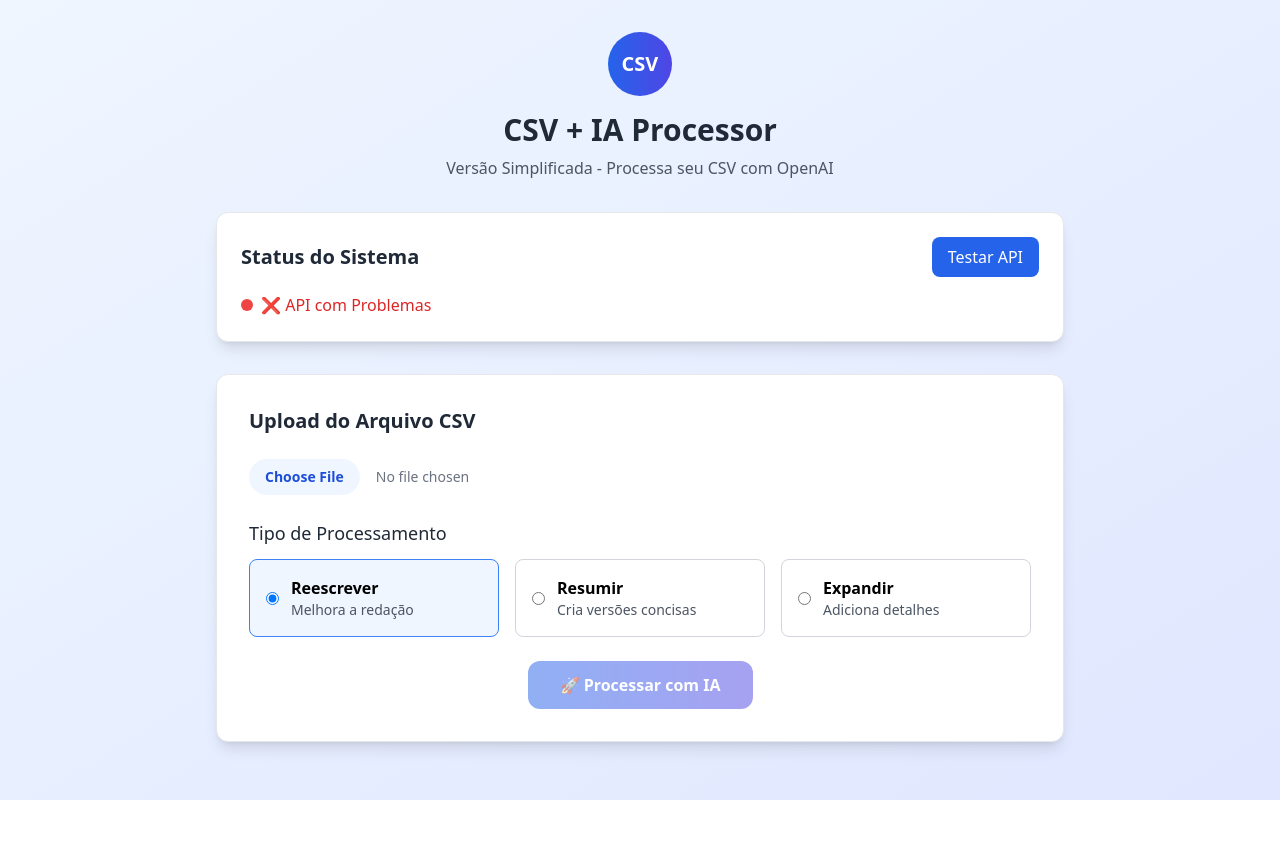
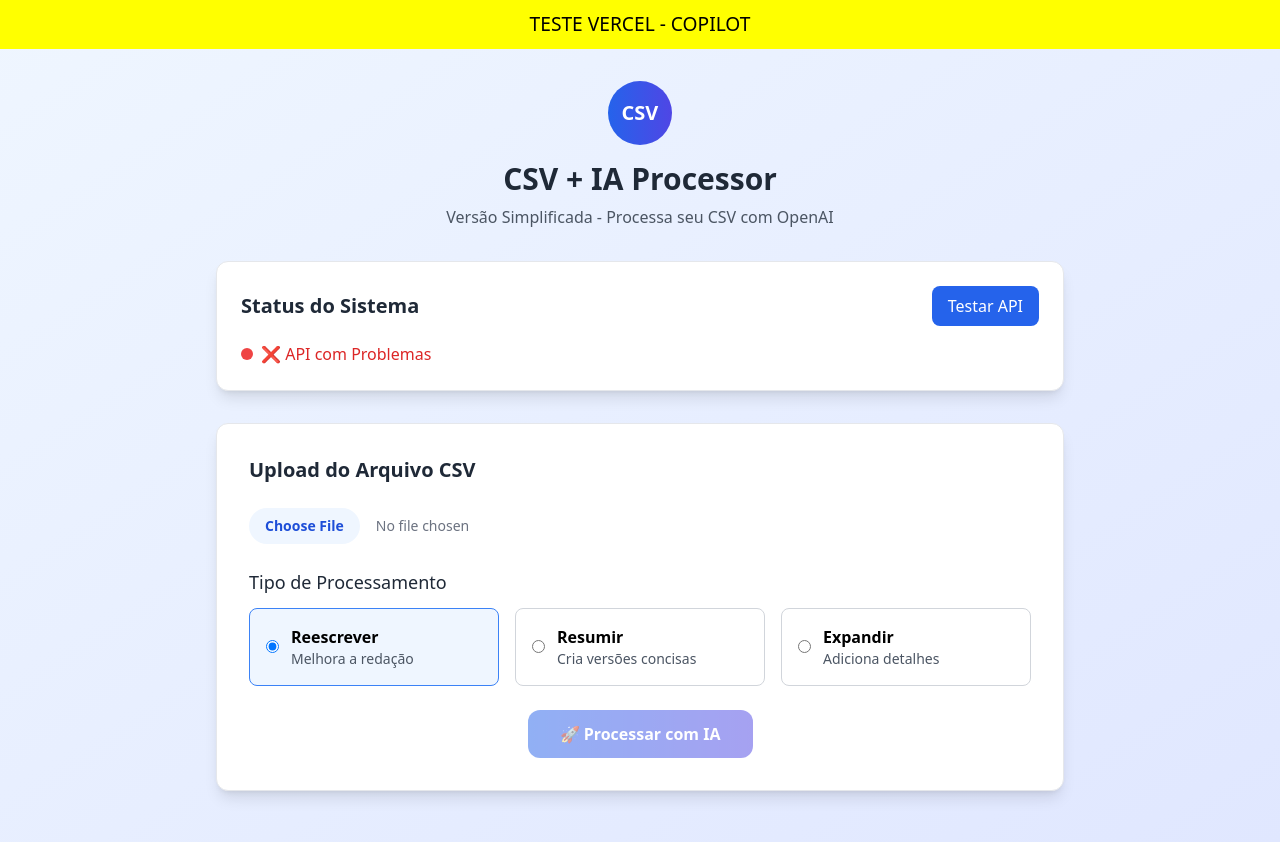
Before and after one commit to jpcamargoo/csv-ai-processor, a website: page public/simple.html in a window 1280 px wide. Before the commit the page ends 800 px from the top, so only its background shows below. Drawn offline with nearby package versions, Linux system fonts and the light colour scheme.

Commit message:
test: banner visual amarelo para validação de deploy Vercel

```diff
--- a/public/simple.html
+++ b/public/simple.html
@@ -1,3 +1,4 @@
+<div style="background:yellow;padding:10px;text-align:center;font-size:1.2em;">TESTE VERCEL - COPILOT</div>
 <!DOCTYPE html>
 <html lang="pt-BR">
 <head>
```
